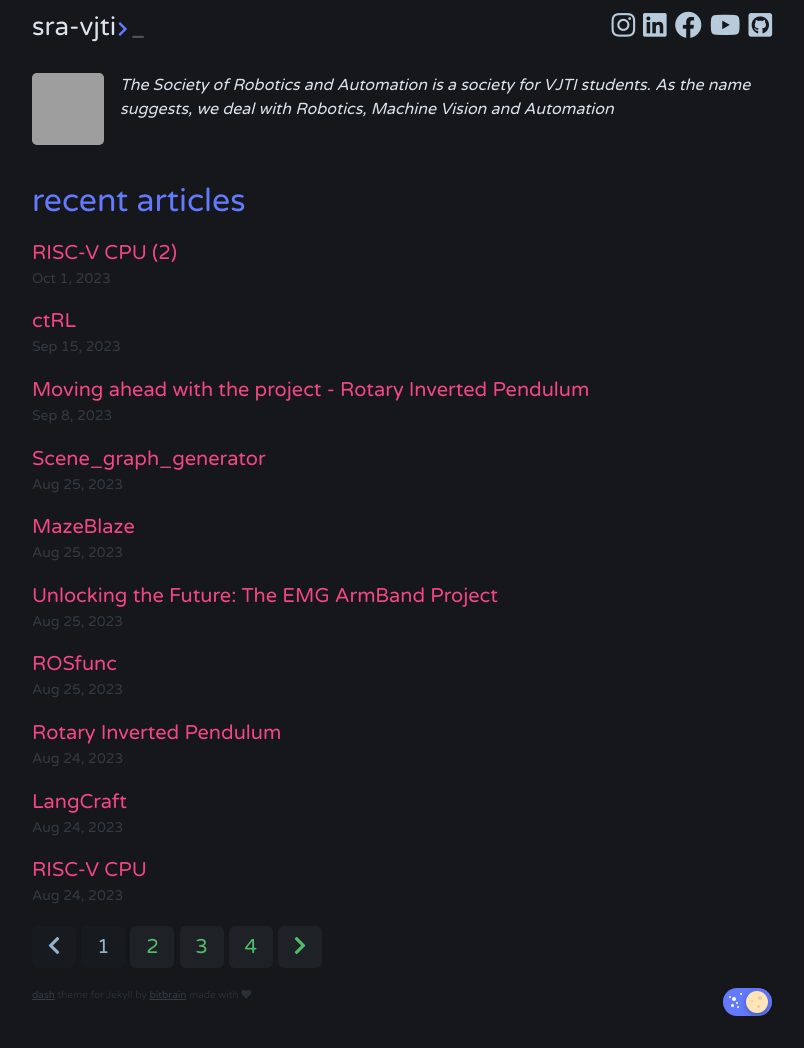
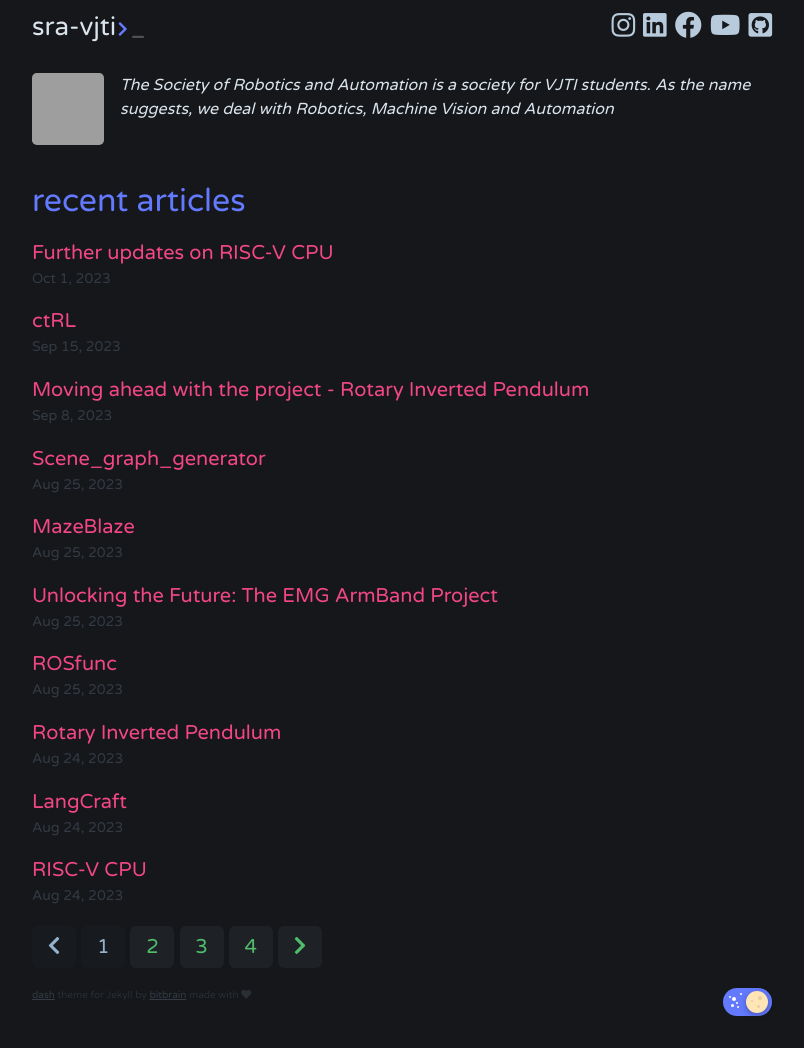
Before and after one commit to SRA-VJTI/blog, a Jekyll site: the page built from index.html, in a window 1280 px wide. Shown: the whole page, without its empty margins (238-1042 px from the left). Built offline with Jekyll 4.4.1, drawn with Linux system fonts in a browser that asks for light colours; the list of posts is cut into pages by our own code; grey boxes are pictures that could not be loaded.

Commit message:
Updated changes to the blog

```diff
--- a/_posts/2023-10-1-RISC-V-CPU.md
+++ b/_posts/2023-10-1-RISC-V-CPU.md
@@ -1,6 +1,6 @@
 ---
 layout: post
-title: RISC-V CPU (2)
+title: Further updates on RISC-V CPU
 tags:
   - electronics
   - microprocessor
@@ -43,8 +43,12 @@ The job isn't finished yet as we don't know whether the whole CPU as a unit perf
 
 ## Problem we Faced:
 The first and foremost problem we faced was while testing the written code with their respective testbench as the whole idea of test benches was new to us, generally, we just used the print statements.
+
 The Second problem encountered when we started to suspect if the ALU would be able to perform a complex task like in a mere time of one clock cycle and our suspicions came true for some time when the multiplications for numbers other than two's powers were incorrect and absolutely misleading, although we later figured out it was just another implementation error and our ALU was doing just fine handling the multiplication task at ease. Once all the basic modules were done we moved to the bigger fish ***'The Control Unit'***. The control unit being the center of all the data flow and the key to integrating and binding all the modules together to make a functioning CPU, the module had to be defined perfectly.
-This is where we encountered another problem we could not really test the CU module individually, it had to be tested together with all the units combined, which would only make it harder to debug and time-consuming as we later found out it takes almost an hour to synthesize and simulate the whole CPU unit, more over the control unit was a FSM(finite state machine) which would make it even harder to pinpoint the cause of error. Although thanks to our mentor's guidance we had a clear idea of how the CU module was going to function we made it do exactly that and we didn't have to face errors for most of the part. However, there were some times when the thought of *punching the laptop crossed our mind as we saw it take a complete hour to compile the code when all we did was add one little line for debugging purposes.*
+
+This is where we encountered another problem we could not really test the CU module individually, it had to be tested together with all the units combined, which would only make it harder to debug and time-consuming as we later found out it takes almost an hour to synthesize and simulate the whole CPU unit, more over the control unit was a FSM(finite state machine) which would make it even harder to pinpoint the cause of error.
+
+Although thanks to our mentor's guidance we had a clear idea of how the CU module was going to function we made it do exactly that and we didn't have to face errors for most of the part. However, there were some times when the thought of *punching the laptop crossed our mind as we saw it take a complete hour to compile the code when all we did was add one little line for debugging purposes.*
 
 ## Conclusion:
 Facing all the challenges and problems we now have a working CPU(only software synthesized for now), By joining the input-output pins in their correct places and completing the control flow of the CPU we will be moving to our next task and one step closer to having our own working CPU.
```
